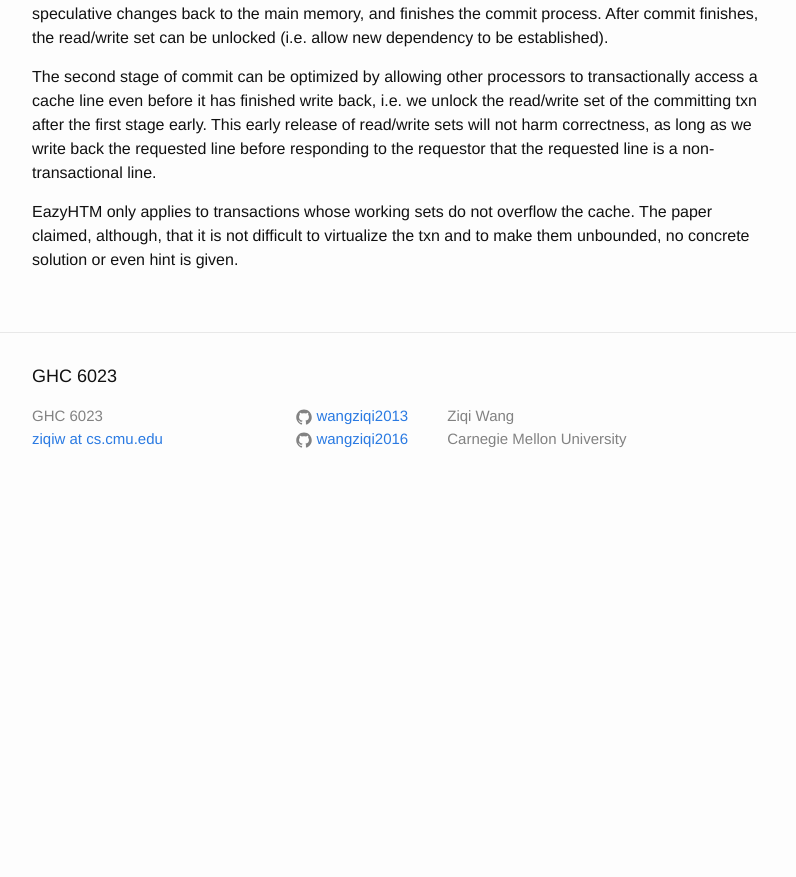
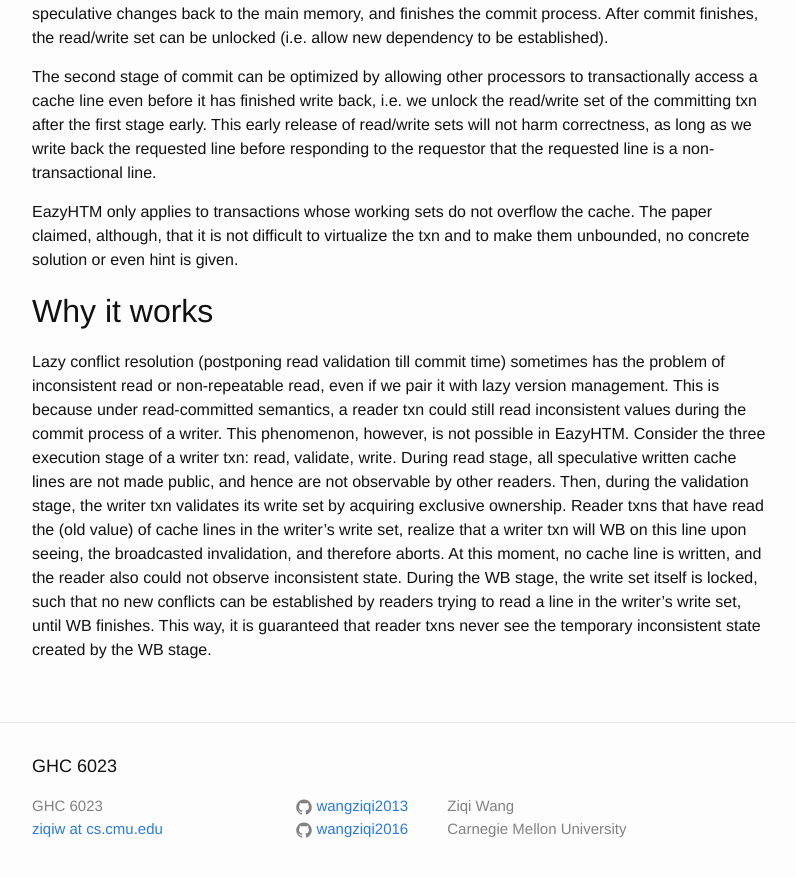
Before and after one commit to wangziqi2013/wangziqi2013.github.io, a Jekyll site: the page built from _posts/2018-03-07-EasyHTM-eager-lazy-htm.markdown, in a window 1280 px wide and 900 px high, scrolled down 1639 px. Shown: the top 877 px of the window, without its empty margins (238-1034 px from the left). Built offline with Jekyll 4.4.1, drawn with Linux system fonts in a browser that asks for light colours; before the commit the page ends 2149 px from its top, so only the background shows below that.

Commit message:
Adding explanation paragraph for EazyHTM

```diff
--- a/_posts/2018-03-07-EasyHTM-eager-lazy-htm.markdown
+++ b/_posts/2018-03-07-EasyHTM-eager-lazy-htm.markdown
@@ -62,3 +62,18 @@ requestor that the requested line is a non-transactional line.
 
 EazyHTM only applies to transactions whose working sets do not overflow the cache. The paper claimed, although, that it is
 not difficult to virtualize the txn and to make them unbounded, no concrete solution or even hint is given.
+
+Why it works
+------------
+
+Lazy conflict resolution (postponing read validation till commit time) sometimes has the problem of inconsistent read
+or non-repeatable read, even if we pair it with lazy version management. This is because under read-committed semantics,
+a reader txn could still read inconsistent values during the commit process of a writer. This phenomenon, however, is
+not possible in EazyHTM. Consider the three execution stage of a writer txn: read, validate, write. During read stage,
+all speculative written cache lines are not made public, and hence are not observable by other readers. Then, during the
+validation stage, the writer txn validates its write set by acquiring exclusive ownership. Reader txns that have
+read the (old value) of cache lines in the writer's write set, realize that a writer txn will WB on this line upon seeing,
+the broadcasted invalidation, and therefore aborts. At this moment, no cache line is written, and the reader also could not observe
+inconsistent state. During the WB stage, the write set itself is locked, such that no new conflicts can be
+established by readers trying to read a line in the writer's write set, until WB finishes. This way,
+it is guaranteed that reader txns never see the temporary inconsistent state created by the WB stage.
```
Also changed, not shown: about.md (+1 -1 lines).
